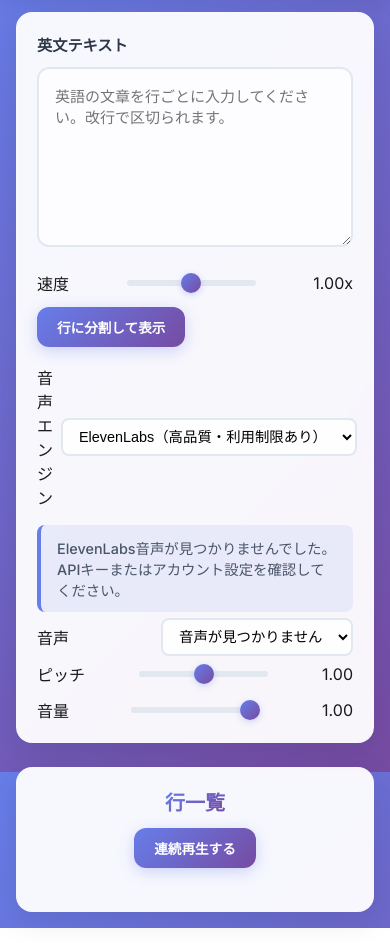
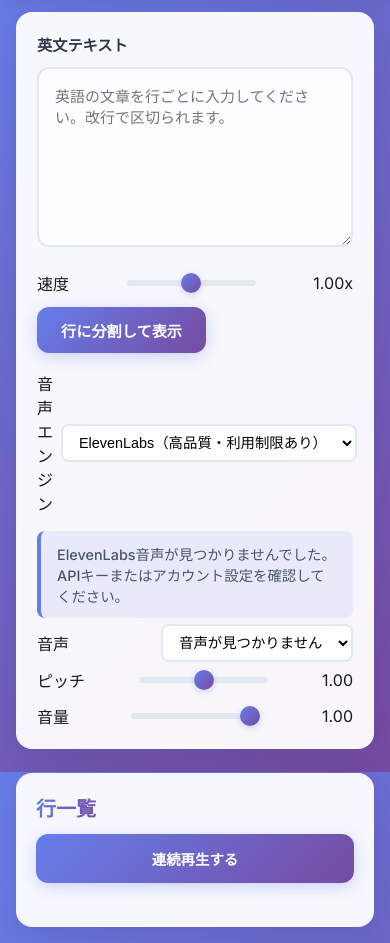
Before and after one commit to HamachiWrong/english-teacher, a plain HTML site: page index.html in a window 390 px wide. Shown: the part 72-1015 px from the top of the page. Drawn offline with Linux system fonts and the light colour scheme; no server answers.

Commit message:
Adjust mobile layout: align titles left, enlarge play button

```diff
--- a/styles.css
+++ b/styles.css
@@ -345,19 +345,19 @@ select:focus {
 
   .section-header {
     flex-direction: column;
-    align-items: center;
+    align-items: flex-start;
     gap: 12px;
     margin-bottom: 24px;
   }
 
   .section-title {
     font-size: 1.25rem;
-    text-align: center;
   }
 
-  .btn {
-    padding: 10px 20px;
-    font-size: 0.85rem;
+  .section-header .btn {
+    width: 100%;
+    padding: 14px 24px;
+    font-size: 0.9rem;
   }
 
   .controls-row {
```
